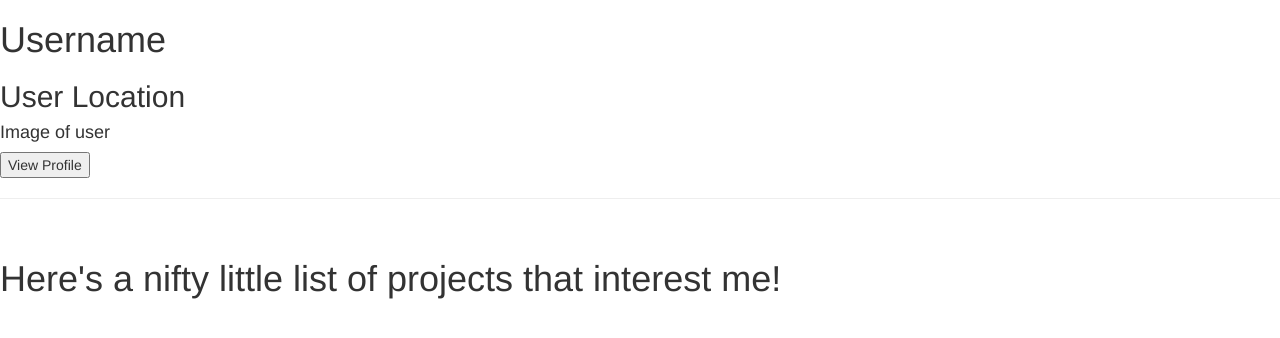
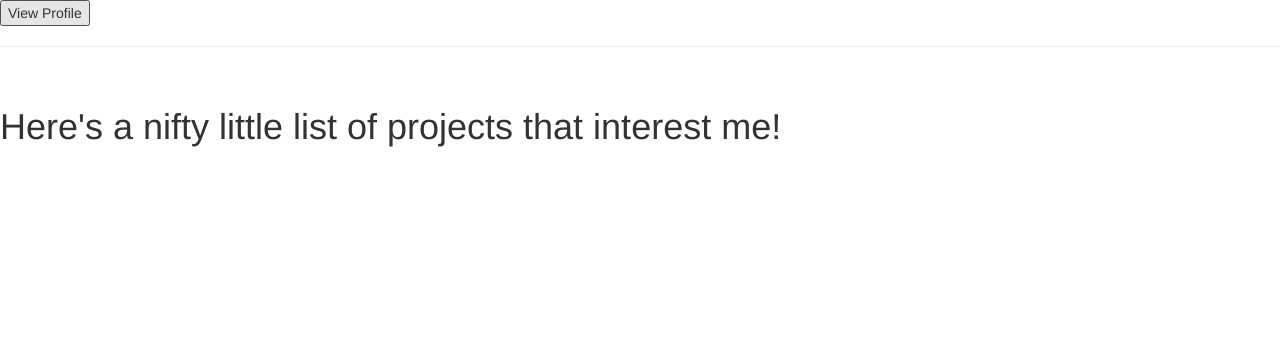
Before and after one commit to PoterekM/react-portfolio, a React app: page / in a window 1280 px wide. Shown: the top 338 px of the page. Built offline with nearby package versions, Linux system fonts and the light colour scheme.

Commit message:
install hashrouter

```diff
--- a/src/actions/index.js
+++ b/src/actions/index.js
@@ -26,9 +26,11 @@ export function fetchProfile(dispatch) {
       response => response.json(),
       error => console.log("An error occured.", error)
     ).then(function(json) {
-      const user = json
-      console.log(user);
-      dispatch(showGit(user))
+      if (json.id > 1) {
+        const user = json
+        console.log(user);
+        dispatch(showGit(user))
+      }
     });
   };
 }
--- a/src/components/App.jsx
+++ b/src/components/App.jsx
@@ -1,10 +1,14 @@
 import React from "react";
 import Header from "./Header";
+import StarredRepositories from "./StarredRepositories";
+import Portfolio from "./Portfolio";
 
 function App(){
   return (
     <div>
       <Header/>
+      <Portfolio/>
+      <StarredRepositories/>
     </div>
   );
 }
--- a/src/components/Header.jsx
+++ b/src/components/Header.jsx
@@ -1,16 +1,10 @@
 import React from "react";
-import StarredRepositories from "./StarredRepositories";
-import Portfolio from "./Portfolio";
+
 
 function Header () {
 
   return(
     <div>
-      <h1>Username</h1>
-      <h2>User Location</h2>
-      <h4>Image of user</h4>
-      <Portfolio/>
-      <StarredRepositories/>
     </div>
   )
 
--- a/src/index.jsx
+++ b/src/index.jsx
@@ -6,6 +6,7 @@ import { Provider } from "react-redux";
 import reducer from "./reducers";
 import thunkMiddleware from "redux-thunk";
 import { createLogger } from "redux-logger";
+import { HashRouter } from 'react-router-dom';
 
 const loggerMiddleware = createLogger();
 
@@ -19,7 +20,9 @@ const store = createStore(
 
 ReactDOM.render(
   <Provider store={store}>
-    <App />
+    <HashRouter>
+      <App />
+    </HashRouter>
   </Provider>,
   document.getElementById("react-app-root")
 );
```
Also changed, not shown: src/components/Portfolio.jsx (+5 -4 lines), 1 other file (tests, documents, lock files or other folders).
